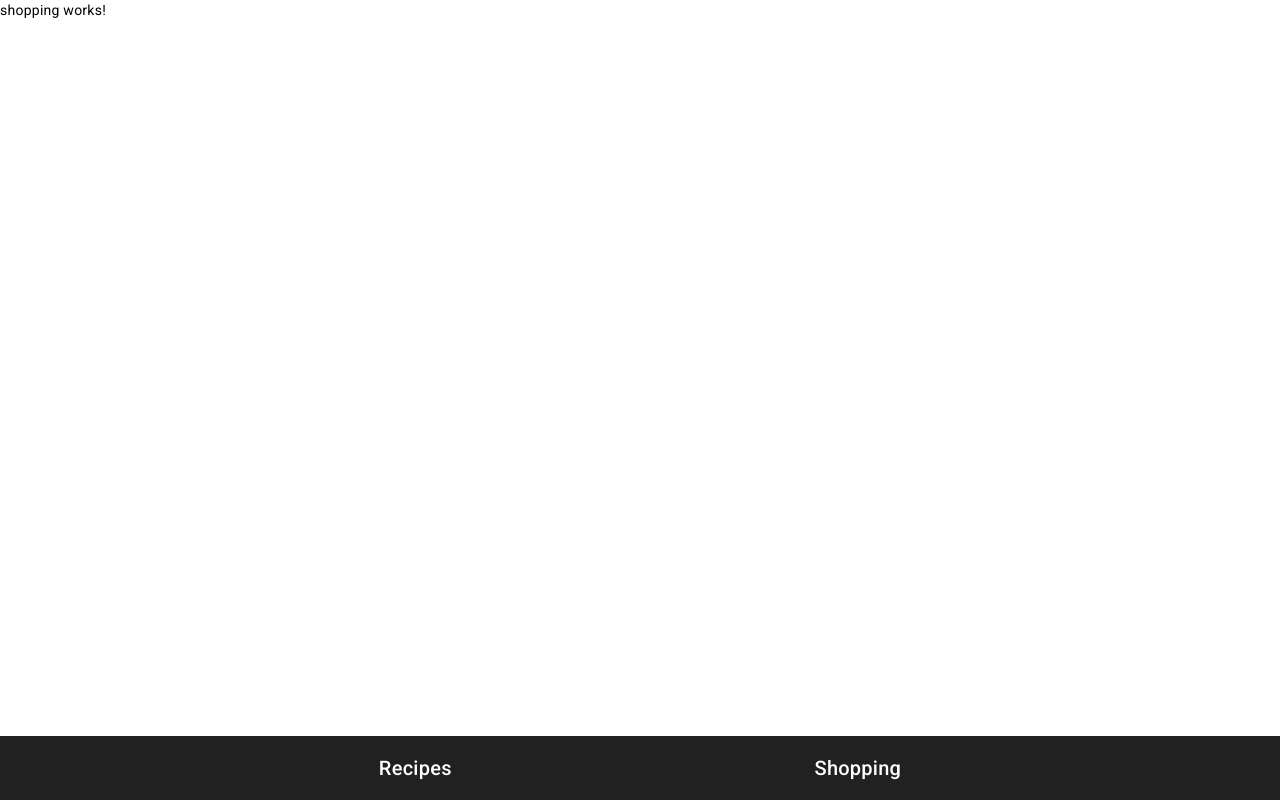
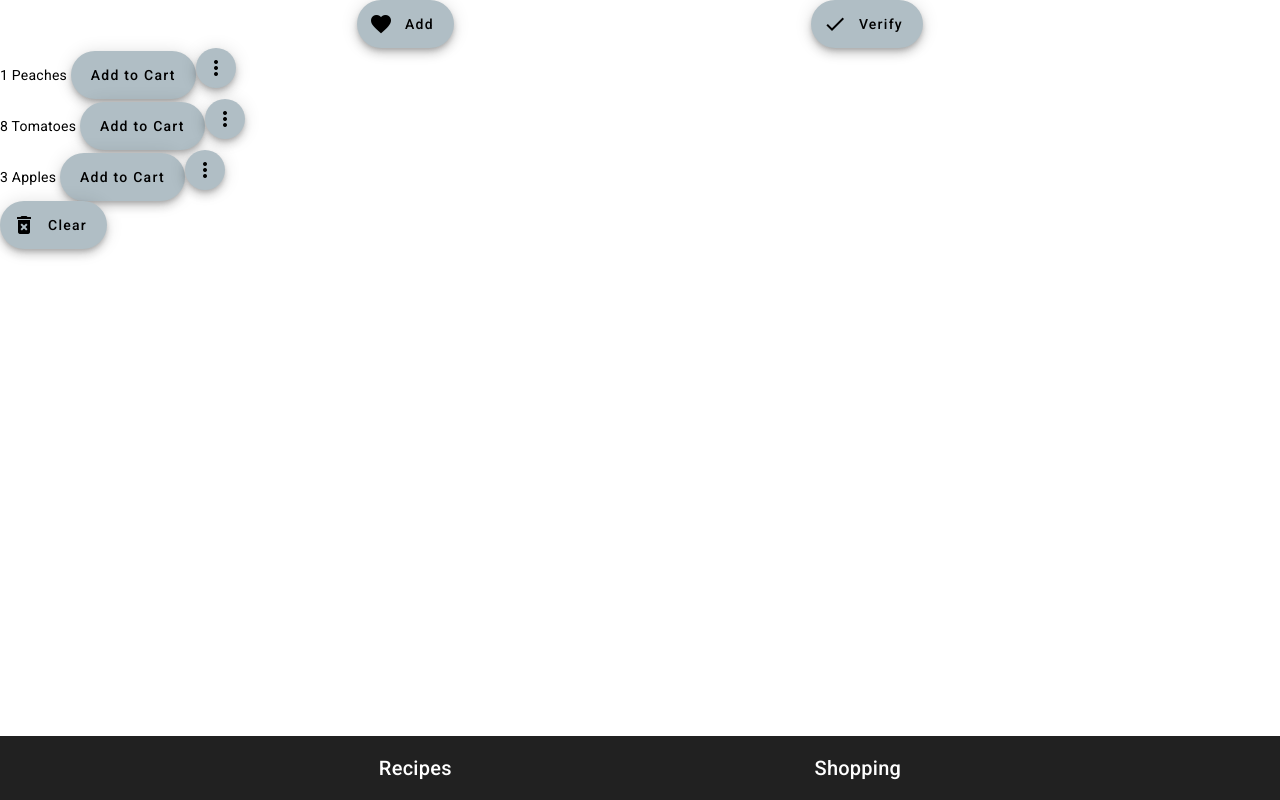
Before and after one commit to Revivedaniel/Lightweight-Recipe-and-Shopping-Platform, an Angular app: page /shopping in a window 1280 px wide. Built offline with nearby package versions, Linux system fonts and the light colour scheme.

Commit message:
Added foundational UI for the shopping list.

```diff
--- /dev/null
+++ b/src/app/components/list-item/list-item.component.html
@@ -0,0 +1,10 @@
+<mat-list-item role="listitem">
+    {{item.qty}}
+    {{item.name}}
+    <button mat-fab extended>
+        Add to Cart
+    </button>
+    <button mat-mini-fab aria-label="Icon button with a verticle ellipses icon">
+        <mat-icon>more_vert</mat-icon>
+    </button>
+</mat-list-item>
--- a/src/app/shopping/shopping.component.html
+++ b/src/app/shopping/shopping.component.html
@@ -1 +1,21 @@
-<p>shopping works!</p>
+<div class="top-buttons">
+    <button mat-fab extended>
+        <mat-icon>favorite</mat-icon>
+        Add
+    </button>
+    <button mat-fab extended>
+        <mat-icon>check</mat-icon>
+        Verify
+    </button>
+</div>
+
+<div>
+    <app-list-item *ngFor="let item of items" [item]="item"></app-list-item>
+</div>
+
+<div class="bottom-buttons">
+    <button mat-fab extended>
+        <mat-icon>delete_forever</mat-icon>
+        Clear
+    </button>
+</div>
--- a/src/app/shopping/shopping.component.scss
+++ b/src/app/shopping/shopping.component.scss
@@ -0,0 +1,5 @@
+.top-buttons {
+    display: flex;
+    flex-direction: row;
+    justify-content: space-evenly;
+}
--- a/src/app/shopping/shopping.component.ts
+++ b/src/app/shopping/shopping.component.ts
@@ -1,12 +1,34 @@
 import { Component } from '@angular/core';
+import { MatButtonModule } from '@angular/material/button';
+import {MatDividerModule} from '@angular/material/divider';
+import { MatIconModule } from '@angular/material/icon';
+import { ListItemComponent } from '../components/list-item/list-item.component';
+import { CommonModule } from '@angular/common';
+import { MatListModule } from '@angular/material/list';
 
 @Component({
   selector: 'app-shopping',
   standalone: true,
-  imports: [],
+  imports: [CommonModule, MatButtonModule, MatDividerModule, MatIconModule, ListItemComponent, MatListModule],
   templateUrl: './shopping.component.html',
   styleUrl: './shopping.component.scss'
 })
 export class ShoppingComponent {
-
+  items = [
+    {
+      qty: 1,
+      name: 'Peaches',
+      inCart: false
+    },
+    {
+      qty: 8,
+      name: 'Tomatoes',
+      inCart: false
+    },
+    {
+      qty: 3,
+      name: 'Apples',
+      inCart: false
+    }
+  ];
 }
```
Also changed, not shown: src/app/components/list-item/list-item.component.ts (added, +15 -0 lines), src/app/components/list-item/list-item.component.scss (added), 1 other file (tests, documents, lock files or other folders).
